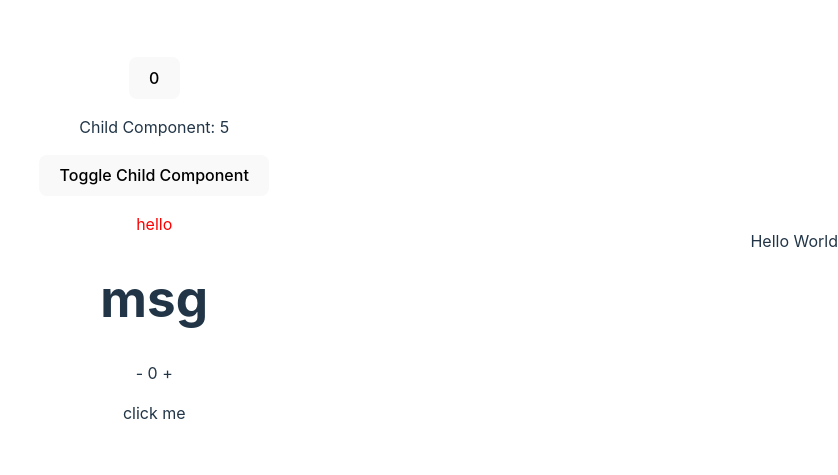
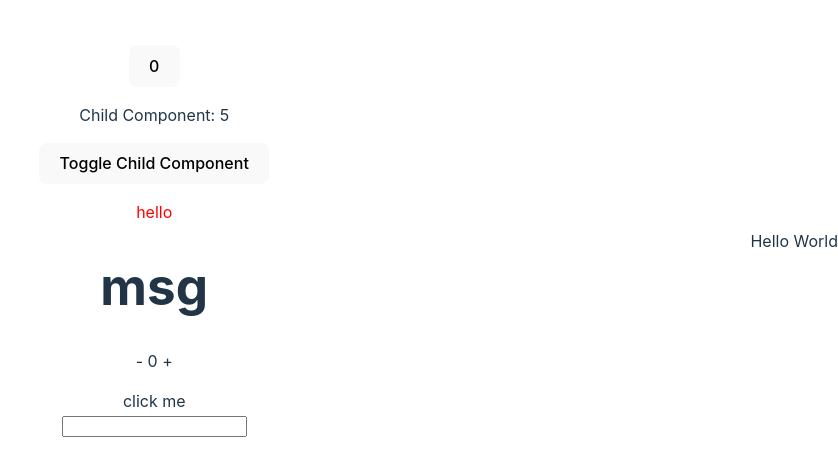
Before and after one commit to Alextt666/vue-challenge, a Vue app: page / in a window 1280 px wide. Shown: the part 159-634 px from the top of the page, without its empty margins (442-1280 px from the left). Built offline with nearby package versions, Linux system fonts and the light colour scheme.

Commit message:
modify:v-model 自定义修饰符

```diff
--- a/src/components/Dashbord.vue
+++ b/src/components/Dashbord.vue
@@ -5,6 +5,7 @@
   <DynamicCss></DynamicCss>
   <RefFamily></RefFamily>
   <PreventProp></PreventProp>
+  <ModelCapitalize></ModelCapitalize>
 </template>
 <script setup>
 import NextTickT from "./NextTickT.vue";
@@ -13,6 +14,7 @@ import LifeHooks from "./LifeHooks.vue/index.vue";
 import DynamicCss from "./DynamicCss.vue";
 import RefFamily from "./RefFamily.vue";
 import PreventProp from "./PreventProp.vue";
+import ModelCapitalize from "./ModelCapitalize.vue";
 import { defineComponent } from "vue";
 defineComponent({
   NextTickT,
@@ -20,6 +22,7 @@ defineComponent({
   LifeHooks,
   DynamicCss,
   RefFamily,
-  PreventProp
+  PreventProp,
+  ModelCapitalize
 });
 </script>
--- /dev/null
+++ b/src/components/ModelCapitalize.vue
@@ -0,0 +1,14 @@
+<script setup>
+// answer
+import { ref, vModelText } from "vue";
+const value = ref("");
+vModelText.beforeUpdate = function (el, { value, modifiers }) {
+  if (value && modifiers.capitalize) {
+    el.value = el.value.charAt(0).toUpperCase() + el.value.slice(1);
+  }
+};
+</script>
+
+<template>
+  <input type="text" v-model.capitalize="value" />
+</template>
```
